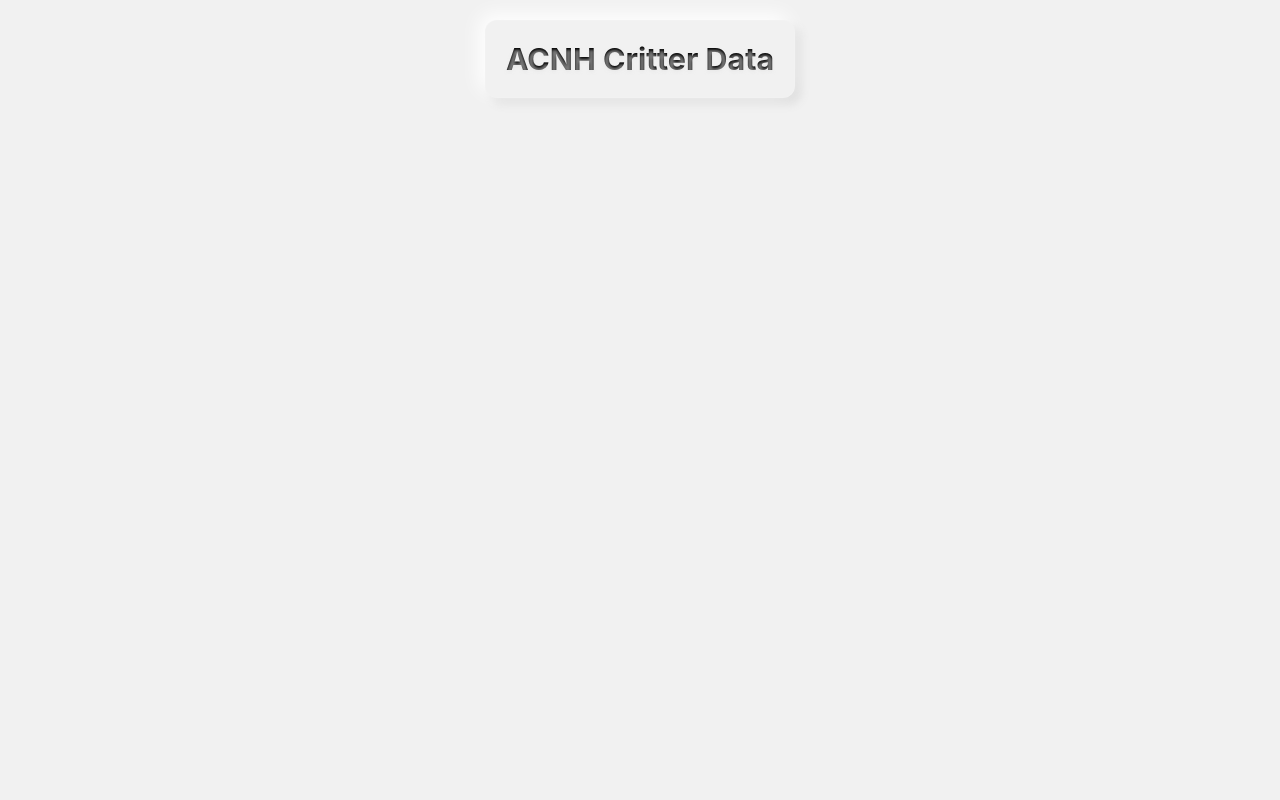
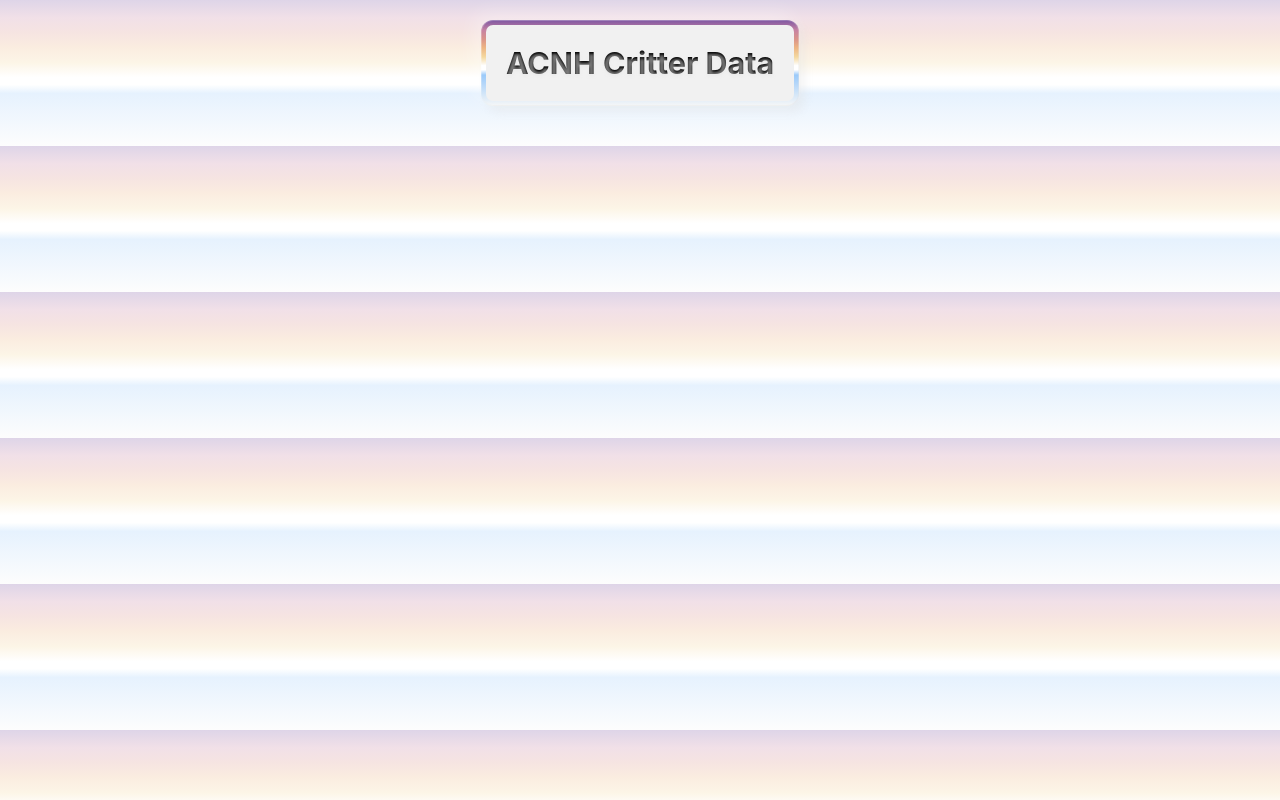
Before and after one commit to bkopchains/acnh_website, a React (Create React App) app: page / in a window 1280 px wide. Built offline with nearby package versions, Linux system fonts and the light colour scheme; no server answers.

Commit message:
here I go committing to master again

```diff
--- a/package.json
+++ b/package.json
@@ -13,6 +13,7 @@
     "ramda": "^0.27.0",
     "react": "^16.13.1",
     "react-dom": "^16.13.1",
+    "react-loading-skeleton": "^2.1.1",
     "react-scripts": "3.4.1",
     "react-select": "^3.1.0",
     "react-table": "^7.0.4"
--- a/src/App.jsx
+++ b/src/App.jsx
@@ -8,6 +8,7 @@
 import SuggestionTable from './components/SuggestionTable';
 import IconSelect from './components/utilities/IconSelect'
 import { listFish, listBugs, listSeaCreatures } from './api/acnhapi';
+import Skeleton from 'react-loading-skeleton';
 
 const App = () => {
   const [allFish, setAllFish] = useState([]);
@@ -70,12 +71,14 @@
     <>
       <div className="App">
         <header className="App-header">
-          <div className="TitleBox neuMorphismOut">
-            <h3 style={{margin: "0px"}}>ACNH Critter Data</h3>
+          <div className="TitleBox neuMorphismOut critterContainer gradient-box">
+            <div>
+              <h3 style={{margin: "0px"}}>ACNH Critter Data</h3>
+            </div>
           </div>
         </header>
         <div className="App-Body">
-          {allBugs.length > 0 &&
+          {allBugs.length > 0 ?
             <div className="critterSection">
               <h3>Bugs</h3>
                 <IconSelect
@@ -84,8 +87,10 @@
                 />
                 <BugTable bugData={bugData} />
             </div>
+            :
+            <Skeleton count={5} />
           }
-          {allFish.length > 0 &&
+          {allFish.length > 0 ?
             <div className="critterSection">
               <h3>Fish</h3>
                 <IconSelect
@@ -94,8 +99,10 @@
                 />
                 <FishTable fishData={fishData} />
             </div>
+            :
+            <Skeleton count={5} />
           }
-          {allCreatures.length > 0 &&
+          {allCreatures.length > 0 ?
             <div className="critterSection">
               <h3>Sea Creatures</h3>
                 <IconSelect
@@ -104,27 +111,17 @@
                 />
                 <CreatureTable creatureData={creatureData} />
             </div>
+            :
+            <Skeleton count={5} />
           }
         </div>
-
         {/* <div className="App-Body">
           <div className="critterSection">
-            <h3>Bugs</h3>
-            <Select
-              options={formatData(ACNH_INSECTS)}
-              className="Selector"
-              onChange={selected => setBugData(selected.value)}
-            />
-            <BugTable bugData={bugData}/>
-          </div>
-        </div>
-        <div className="App-Body">
-          <div className="suggestionSection">
             <h3 style={{margin: "0px"}}>What To Look for Now:</h3>
             <h3 style={{marginTop: "0px"}}>{dateString}</h3>
-            <SuggestionTable tableData={WHATTODO}/>
+            <SuggestionTable tableData={[]}/>
           </div>
-        </div> */}
+        </div>  */}
       </div>
     </>
   );
--- a/src/App.scss
+++ b/src/App.scss
@@ -1,12 +1,49 @@
 $light-bkg: #f1f1f1;
+$light-bkg-gradient: linear-gradient(90deg, rgba(241,241,241,1) 0%, rgba(241,241,241,1) 100%);
 $light-bkg-txt: #e4e4e488;
+$dark-bkg: #454545;
+$dark-bkg-txt: #45454588;
+$bkg: $light-bkg;
+$bkg-txt: $light-bkg-txt;
+
+$sunset: linear-gradient(0deg, rgba(246,247,247,1) 0%, rgba(155,202,250,1) 36%, rgba(255,255,255,1) 42%, rgba(255,255,255,1) 47%, rgba(244,216,159,1) 57%, rgba(237,180,131,1) 68%, rgba(218,147,138,1) 78%, rgba(199,131,162,1) 88%, rgba(124,86,163,1) 100%);
+$sunset-half: linear-gradient(0deg, rgba(246,247,247,.25) 0%, rgba(155,202,250,.25) 36%, rgba(255,255,255,.25) 42%, rgba(255,255,255,.25) 47%, rgba(244,216,159,.25) 57%, rgba(237,180,131,.25) 68%, rgba(218,147,138,.25) 78%, rgba(199,131,162,.25) 88%, rgba(124,86,163,.25) 100%);
+
+$metal: #d8d8d8;
+
 $neuBorder: #f3f3f30c;
-$neuOutShadow: -6px -6px 20px #ffffff, 6px 6px 10px #dedede;
-$neuInShadow: inset -6px -6px 13px #ffffff, inset 6px 6px 8px #dedede;
+$lightNeuOutShadow: -6px -6px 20px #ffffff55, 6px 6px 10px #dedede55;
+$lightNeuInShadow: inset -6px -6px 13px #ffffff, inset 6px 6px 8px #dedede;
+$darkNeuOutShadow: -6px -6px 20px #6e6e6e, 6px 6px 10px #1c1c1c;
+$darkNeuInShadow: inset -6px -6px 13px #6e6e6e, inset 6px 6px 8px #1c1c1c;
+$neuInShadow: $lightNeuInShadow;
+$neuOutShadow: $lightNeuOutShadow;
 
+.gradient-box {
+  position: relative;
+  box-sizing: border-box;
+
+  $border: 5px;
+  color: #FFF;
+  background: #000;
+  background-clip: padding-box; /* !importanté */
+  border: solid $border transparent; /* !importanté */
+  border-radius: 1em;
+
+  &:before {
+    content: '';
+    position: absolute;
+    top: 0; right: 0; bottom: 0; left: 0;
+    z-index: -1;
+    margin: -$border; /* !importanté */
+    border-radius: inherit; /* !importanté */
+    background: $sunset;
+    //background: linear-gradient(80deg, $metal 0%, #ffffff 50%, $metal 100%)
+  }
+}
 
 html {
-  background-color: $light-bkg;
+  background: $sunset-half;
 }
 
 .App-logo {
@@ -26,35 +63,34 @@
 }
 
 .neuMorphismOut {
-  background-color: $light-bkg;
+  background-color: $bkg;
   border-radius: 12px;
-  border: 1px solid $neuBorder;
+  // border: 1px solid $neuBorder;
   box-shadow: $neuOutShadow
 }
 
 // .neuMorphismOut.TitleBox:hover {
 //   border-radius: 12px;
-//   background: $light-bkg;
+//   background: $bkg;
 //   border: 1px solid $neuBorder;
 //   box-shadow: $neuInShadow
 // }
 
 .neuMorphismIn, .neuMorphismOut th, .neuMorphismOut td {
   border-radius: 12px;
-  background: $light-bkg;
-  border: 1px solid $neuBorder;
+  background: $bkg;
+  // border: 1px solid $neuBorder;
   box-shadow: $neuInShadow
 }
 
 // .neuMorphismIn:hover, .neuMorphismOut th:hover, .neuMorphismOut td:hover {
-//   background-color: $light-bkg;
+//   background-color: $bkg;
 //   border-radius: 12px;
 //   border: 1px solid $neuBorder;
 //   box-shadow: $neuOutShadow
 // }
 
 .App-header {
-  background-color: $light-bkg;
   text-align: center;
   display: flex;
   justify-content: center;
@@ -79,7 +115,7 @@
 .critterSection {
   display: flex;
   flex-direction: column;
-  max-width: 400px;
+  max-width: 334px;
   margin: 10px;
 }
 .critterSection > h3, .suggestionSection > h3 {
@@ -101,9 +137,9 @@
 }
 
 .citterContainer {
-  display:"flex";
-  flex-direction: "column";
-  max-width: "400px";
+  display:flex;
+  flex-direction: column;
+  max-width: 334px;
 }
 
 .critterTable {
@@ -135,7 +171,7 @@
   padding: 5px;
   background-color: #000000 !important;
   color: transparent !important;
-  text-shadow: 0px 2px 3px $light-bkg-txt !important;
+  text-shadow: 0px 2px 3px $bkg-txt !important;
   -webkit-background-clip: text !important;
      -moz-background-clip: text !important;
           background-clip: text !important;
--- a/src/components/BugTable.jsx
+++ b/src/components/BugTable.jsx
@@ -3,7 +3,7 @@
 const BugTable = ({bugData}) => {
   return (
     bugData &&
-    <div className="neuMorphismOut citterContainer">
+    <div className="neuMorphismOut citterContainer gradient-box">
         <div className="neuMorphismIn critterImageContainer">
           <img src={bugData.image_uri} style={{maxWidth: "250px"}} title={bugData["catch-phrase"]}/>
         </div>
--- a/src/components/CreatureTable.jsx
+++ b/src/components/CreatureTable.jsx
@@ -3,7 +3,7 @@
 const CreatureTable = ({creatureData}) => {
   return (
     creatureData &&
-    <div className="neuMorphismOut citterContainer">
+    <div className="neuMorphismOut citterContainer gradient-box">
         <div className="neuMorphismIn critterImageContainer">
           <img src={creatureData.image_uri} style={{maxWidth: "250px"}} title={creatureData["catch-phrase"]}/>
         </div>
--- a/src/components/FishTable.jsx
+++ b/src/components/FishTable.jsx
@@ -3,7 +3,7 @@
 const FishTable = ({fishData}) => {
   return (
     fishData &&
-    <div className="neuMorphismOut critterContainer">
+    <div className="neuMorphismOut critterContainer gradient-box">
         <div className="neuMorphismIn critterImageContainer">
           <img src={fishData.image_uri} style={{maxWidth: "250px"}} title={fishData["catch-phrase"]}/>
         </div>
--- a/src/components/SuggestionTable.jsx
+++ b/src/components/SuggestionTable.jsx
@@ -1,4 +1,5 @@
 import React from "react";
+import Skeleton from 'react-loading-skeleton';
 
 const SuggestionTable = ({ tableData = [] }) => {
 
@@ -13,13 +14,15 @@
     })
 
   return (
-    <table className="critterTable neuMorphismOut" cellSpacing="5">
-      <tr>
+    <table className="critterTable neuMorphismOut gradient-box" cellSpacing="5">
+      {/* <tr>
         <th className="tableStart">Name</th>
         <th>Price</th>
         <th className="tableEnd">Location</th>
       </tr>
-      {tableRows}
+      {tableRows} */}
+      <Skeleton/>
+      <Skeleton count={5} />
     </table>
   );
 };
```
Also changed, not shown: 1 other file (tests, documents, lock files or other folders).
